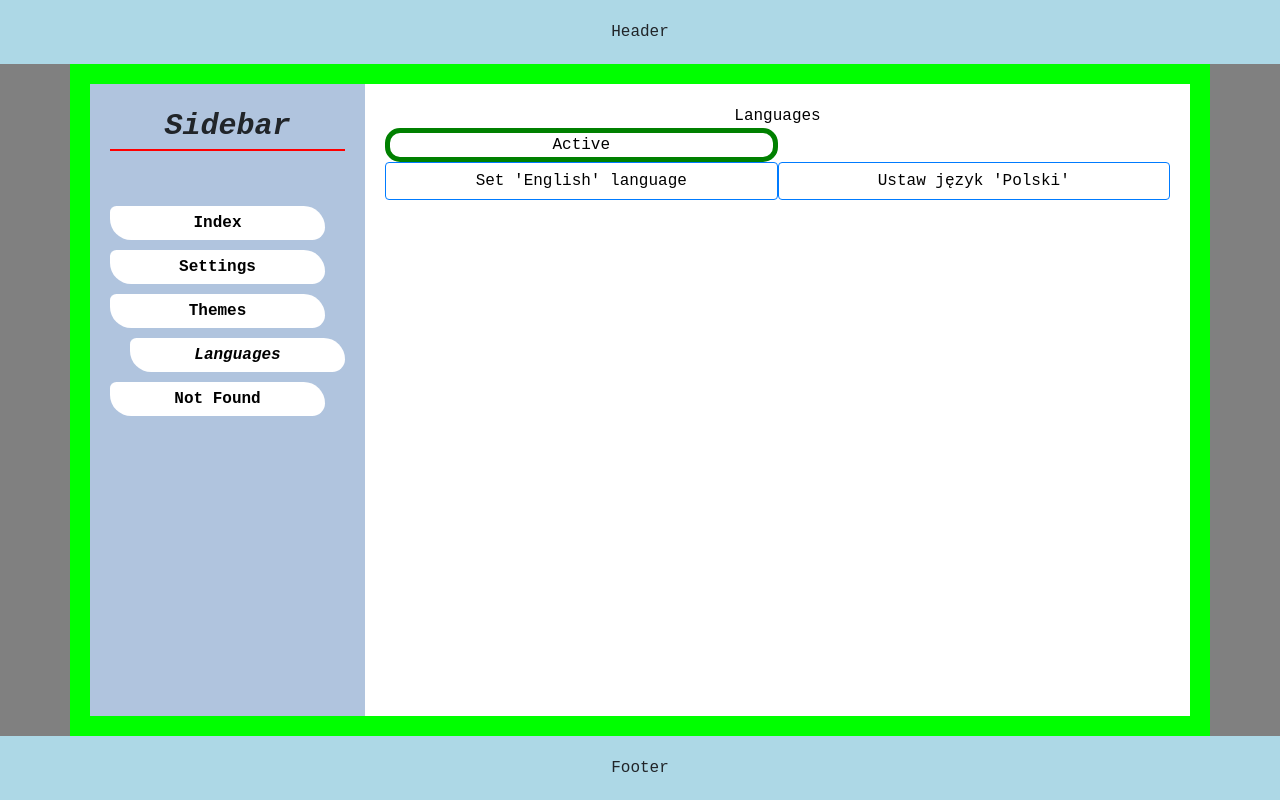
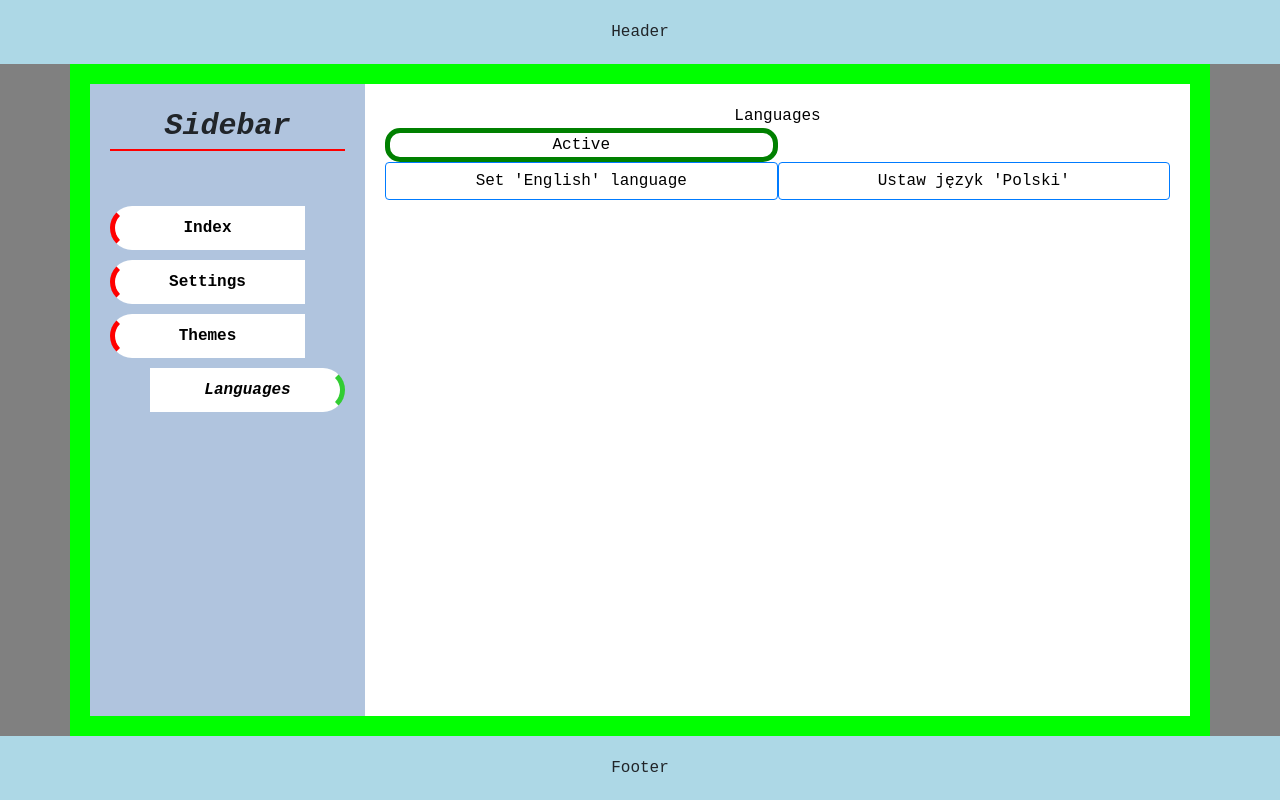
Before and after one commit to GrybosKamil/react-poc-app, a React (Create React App) app: page /languages in a window 1280 px wide. Before the commit this address had no page. Built offline with nearby package versions, Linux system fonts and the light colour scheme.

Commit message:
Extend notFound error page functionality

```diff
--- a/src/components/pageContent/PageContentContainer.js
+++ b/src/components/pageContent/PageContentContainer.js
@@ -1,5 +1,5 @@
 import { useContext } from "react";
-import { Route, Switch } from "react-router-dom";
+import { Route, Switch, Redirect } from "react-router-dom";
 
 import ThemeContext from "../../context/theme/ThemeContext";
 
@@ -8,6 +8,8 @@ import Sidebar from "../Sidebar";
 
 import Themes from "../../components/themes/Themes";
 import Languages from "../../components/languages/Languages";
+
+import NotFoundPage from "../../pages/errors/NotFoundPage";
 
 import "./PageContentContainer.scss";
 
@@ -41,7 +43,8 @@ const PageContentContainer = (props) => {
             <Languages />
           </Route>
           <Route path="*">
-            <div>404 Not Found</div>
+            <NotFoundPage />
+            <Redirect to="/404" />
           </Route>
         </Switch>
       </div>
--- a/src/components/sidebar/Navbar.js
+++ b/src/components/sidebar/Navbar.js
@@ -46,8 +46,8 @@ const Navbar = () => {
             <li key={link.id}>
               <NavLink
                 to={link.path}
-                exact
-                className="sidebar-link"
+                exact={link.path === "/"}
+                className={"sidebar-link " + link.text}
                 activeClassName="active-link"
                 style={{
                   backgroundColor: selectedTheme.colors.background,
--- a/src/components/sidebar/Navbar.scss
+++ b/src/components/sidebar/Navbar.scss
@@ -17,11 +17,17 @@
             color: white;
             font-weight: bold;
 
-            margin-right: 20px;
+            margin-right: 40px;
             margin-left: 0;
 
             border: 0px solid;
-            border-radius: 15px 50px 30px;
+            border-radius: 50px 0 0 50px;
+
+            border: 5px solid transparent;
+            border-left-color: red;
+            border-right-color: transparent;
+
+            transition: ease-out 0.4s;
 
             &.active-link {
                 font-style: italic;
@@ -30,9 +36,15 @@
                 color: green;
 
                 margin-right: 0;
-                margin-left: 20px;
+                margin-left: 40px;
 
-                border-radius: 15px 50px 30px;
+                border-radius: 0 50px 50px 0;
+                border-left-color: transparent;
+                border-right-color: limegreen;
+            }
+
+            &:not(.active-link).notFound {
+                display: none;
             }
         }
     }
--- a/src/context/language/languages/english.json
+++ b/src/context/language/languages/english.json
@@ -20,5 +20,13 @@
         "dark": "Dark",
         "light": "Light",
         "custom": "Custom"
+    },
+    "pages": {
+        "errors": {
+            "notFound": {
+                "title": "404 Not Found",
+                "message": "Page not found, please use sidebar link to visit other page"
+            }
+        }
     }
 }
--- a/src/context/language/languages/polish.json
+++ b/src/context/language/languages/polish.json
@@ -20,5 +20,13 @@
         "dark": "Ciemny",
         "light": "Jasny",
         "custom": "Własny"
+    },
+    "pages": {
+        "errors": {
+            "notFound": {
+                "title": "404 Nie Znaleziono",
+                "message": "Strona nie znaleziona, proszę użyć odnośnika z panelu bocznego aby odwiedzić inną stronę"
+            }
+        }
     }
 }
--- /dev/null
+++ b/src/pages/errors/NotFoundPage.js
@@ -0,0 +1,16 @@
+import { useContext } from "react";
+
+import LanguageContext from "../../context/language/LanguageContext";
+
+const NotFoundPage = () => {
+  const { selectedLanguage } = useContext(LanguageContext);
+
+  return (
+    <div>
+      <h2>{selectedLanguage.pages.errors.notFound.title}</h2>
+      <h4>{selectedLanguage.pages.errors.notFound.message}</h4>
+    </div>
+  );
+};
+
+export default NotFoundPage;
```
